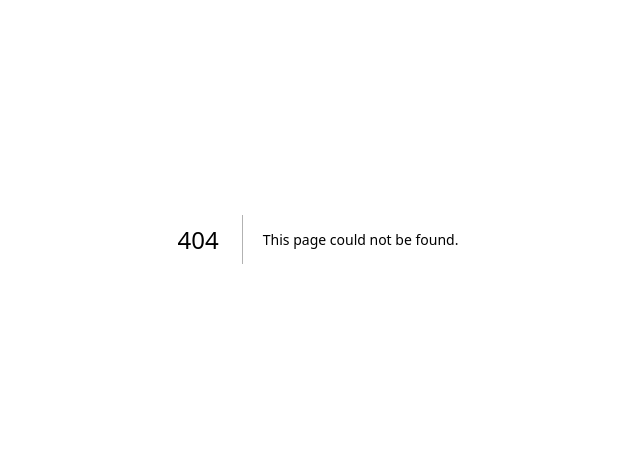
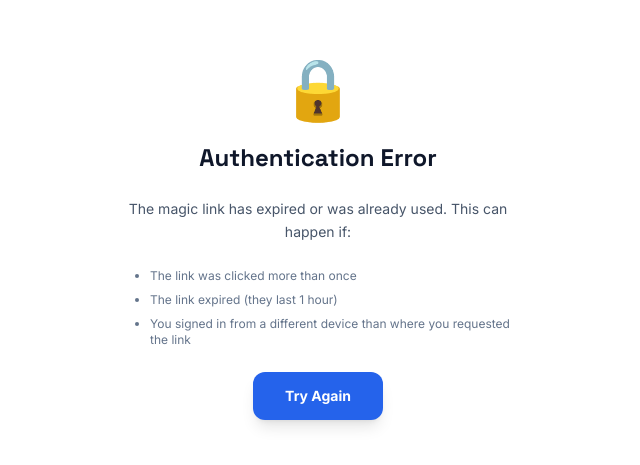
Before and after one commit to ai-luminati-collab/cadence-ai, a Next.js app: page /auth/auth-code-error in a window 1280 px wide. Before the commit this address had no page. Shown: the part 161-626 px from the top of the page, without its empty margins (322-962 px from the left). Built offline with nearby package versions, Linux system fonts and the light colour scheme.

Commit message:
fix: add auth error page, fix redirect flow

```diff
--- /dev/null
+++ b/src/app/auth/auth-code-error/page.tsx
@@ -0,0 +1,30 @@
+'use client'
+
+import Link from 'next/link'
+
+export default function AuthCodeError() {
+  return (
+    <div className="min-h-screen flex items-center justify-center bg-[var(--color-bg-base)]">
+      <div className="max-w-md text-center space-y-6 p-8">
+        <div className="text-6xl">🔒</div>
+        <h1 className="text-2xl font-display font-bold text-[var(--color-text-primary)]">
+          Authentication Error
+        </h1>
+        <p className="text-sm text-[var(--color-text-secondary)] leading-relaxed">
+          The magic link has expired or was already used. This can happen if:
+        </p>
+        <ul className="text-xs text-[var(--color-text-tertiary)] space-y-2 text-left list-disc pl-6">
+          <li>The link was clicked more than once</li>
+          <li>The link expired (they last 1 hour)</li>
+          <li>You signed in from a different device than where you requested the link</li>
+        </ul>
+        <Link
+          href="/login"
+          className="inline-flex items-center justify-center h-12 px-8 rounded-xl bg-[var(--color-accent-600)] text-white text-sm font-bold hover:bg-[var(--color-accent-500)] transition-colors shadow-lg"
+        >
+          Try Again
+        </Link>
+      </div>
+    </div>
+  )
+}
```
